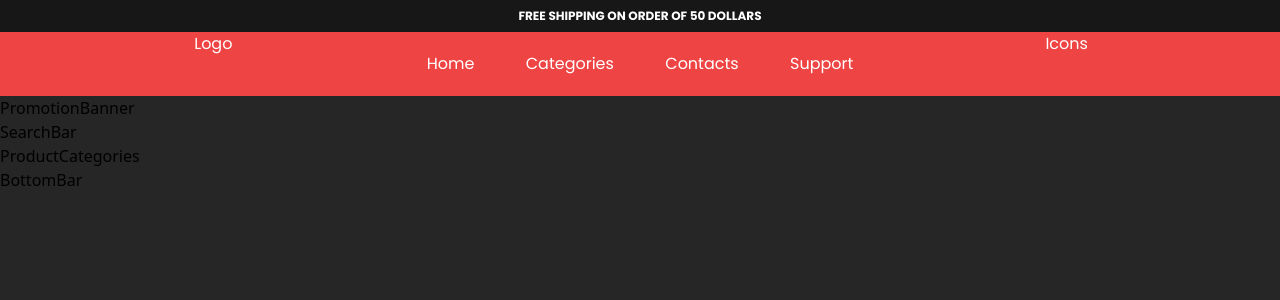
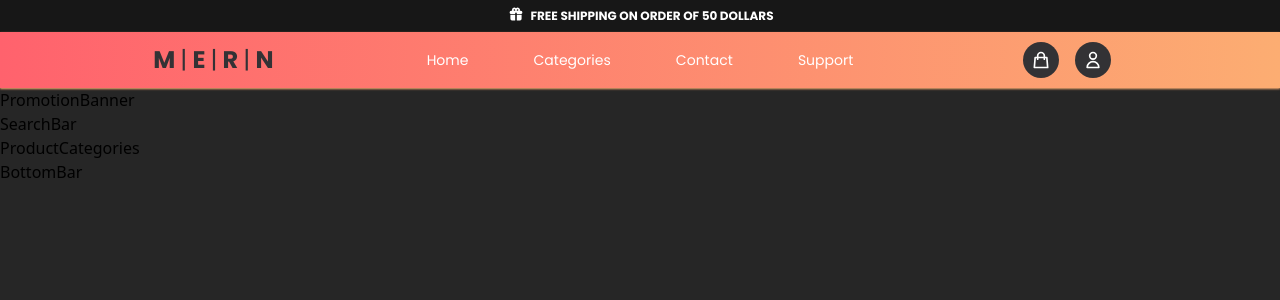
Before and after one commit to alexiszuck/MERN-Ecommerce-App, a React (Create React App) app in the folder client/: page / in a window 1280 px wide. Shown: the top 300 px of the page. Built offline with nearby package versions, Linux system fonts and the light colour scheme.

Commit message:
add topbar #12

```diff
--- a/client/public/index.html
+++ b/client/public/index.html
@@ -8,7 +8,7 @@
   <meta name="theme-color" content="#000000" />
   <meta name="description" content="Web site created using create-react-app" />
   <link rel="apple-touch-icon" href="%PUBLIC_URL%/logo192.png" />
-  <link rel="manifest" href="%PUBLIC_URL%/manifest.json" />
+  <link rel="manifest" href="%PUBLIC_URL%/manifest.json" crossorigin="use-credentials" />
   <link rel="preconnect" href="https://fonts.googleapis.com">
   <link rel="preconnect" href="https://fonts.gstatic.com" crossorigin>
   <link href="https://fonts.googleapis.com/css2?family=Poppins:wght@300;400;700&display=swap" rel="stylesheet">
--- a/client/src/components/TopBar.js
+++ b/client/src/components/TopBar.js
@@ -1,19 +1,65 @@
+import { GiftIcon } from '@heroicons/react/solid'
+import { ShoppingBagIcon, UserIcon, MenuAlt2Icon } from '@heroicons/react/outline'
 
 function TopBar() {
+  const handleTopPromo = () => {
+    console.log('open top promo')
+  }
+  const handleCart = () => {
+    console.log('open cart')
+  }
+
+  const handleUser = () => {
+    console.log('open user profile')
+  }
+
+  const handleMenu = () => {
+    console.log('drop menu')
+  }
+
+  const handleLinkHome = () => {
+    console.log('link home')
+  }
+
+  const handleLinkCategories = () => {
+    console.log('link categories')
+  }
+
+  const handleLinkContact = () => {
+    console.log('link contact')
+  }
+
+  const handleLinkSupport = () => {
+    console.log('link support')
+  }
+
   return (
-    <div className="sticky top-0 z-50 flex flex-col items-center">
-      <div className="flex items-center justify-center bg-neutral-900 h-8 w-screen">
-        <span className="font-poppins font-bold text-white text-xs">FREE SHIPPING ON ORDER OF 50 DOLLARS</span>
+    <div className="sticky top-0 z-50 flex flex-col items-center font-poppins">
+      <div className="hidden sm:flex items-center justify-center bg-neutral-900 h-8 w-screen" onClick={handleTopPromo}>
+        <GiftIcon className="h-5 w-5 text-white mr-1 pb-1 cursor-pointer" /><span className="font-bold text-white text-xs cursor-pointer">FREE SHIPPING ON ORDER OF 50 DOLLARS</span>
       </div>
-      <div className="grid grid-cols-3 h-16 w-screen bg-red-500 font-poppins text-white">
-        <div className="text-center">Logo</div>
-        <div className="flex items-center justify-between">
-          <div>Home</div>
-          <div>Categories</div>
-          <div>Contacts</div>
-          <div>Support</div>
+      <div className="grid grid-cols-2 sm:grid-cols-4 lg:grid-cols-3 h-14 w-screen text-white text-sm bg-gradient-to-r from-mern-red to-mern-orange shadow-mern-orange shadow-sm ">
+        <div className="flex items-center justify-left sm:justify-center">
+          <MenuAlt2Icon className="h-6 pl-4 cursor-pointer sm:hidden" onClick={handleMenu} />
+          <div className="hidden sm:block cursor-pointer text-mern-gray font-bold text-xl md:text-2xl">
+          M <span className="font-normal">|</span> E <span className="font-normal">|</span> R <span className="font-normal">|</span> N
+          </div>
         </div>
-        <div className="text-center">Icons</div>
+
+        <div className="hidden sm:col-span-2 lg:col-span-1 sm:flex items-center justify-between">
+          <div className="cursor-pointer" onClick={handleLinkHome}>Home</div>
+          <div className="cursor-pointer" onClick={handleLinkCategories}>Categories</div>
+          <div className="cursor-pointer" onClick={handleLinkContact}>Contact</div>
+          <div className="cursor-pointer" onClick={handleLinkSupport}>Support</div>
+        </div>
+        <div className="flex items-center justify-end sm:justify-center space-x-4 pr-4 sm:pr-0">
+          <div className="p-2 rounded-full bg-mern-gray cursor-pointer" onClick={handleCart} >
+            <ShoppingBagIcon className="h-5 text-white" />
+          </div>
+          <div className="p-2 rounded-full bg-mern-gray cursor-pointer" onClick={handleUser} >
+            <UserIcon className="h-5 text-white" />
+          </div>
+        </div>
       </div>
     </div>
   )
```
Also changed, not shown: client/public/manifest.json.
